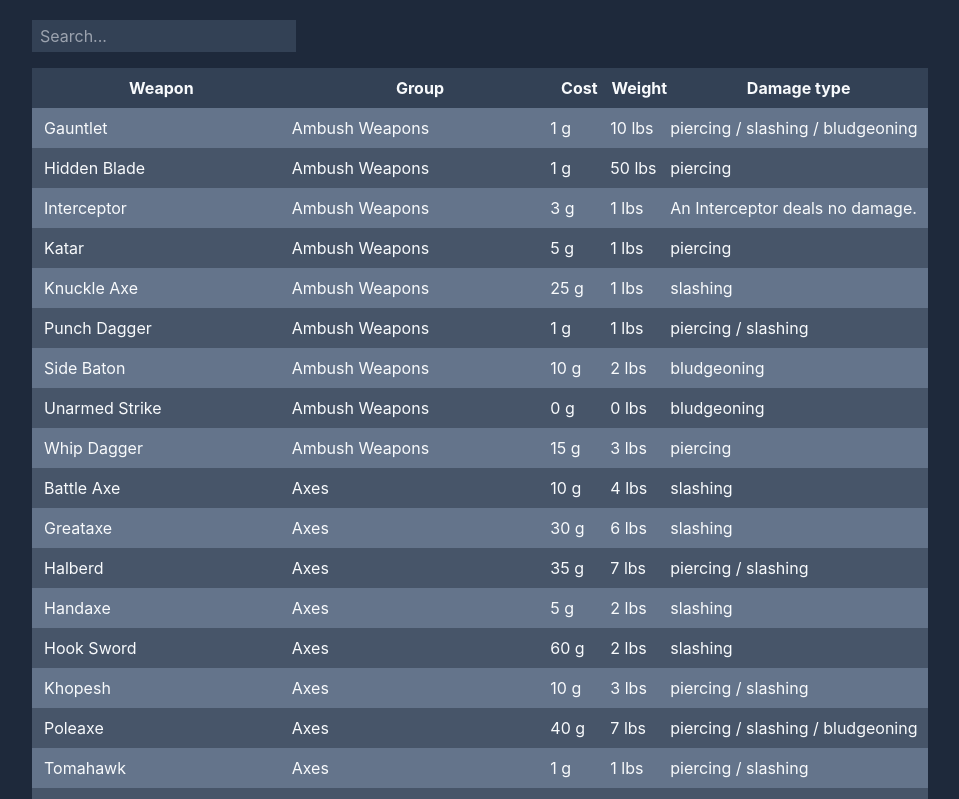
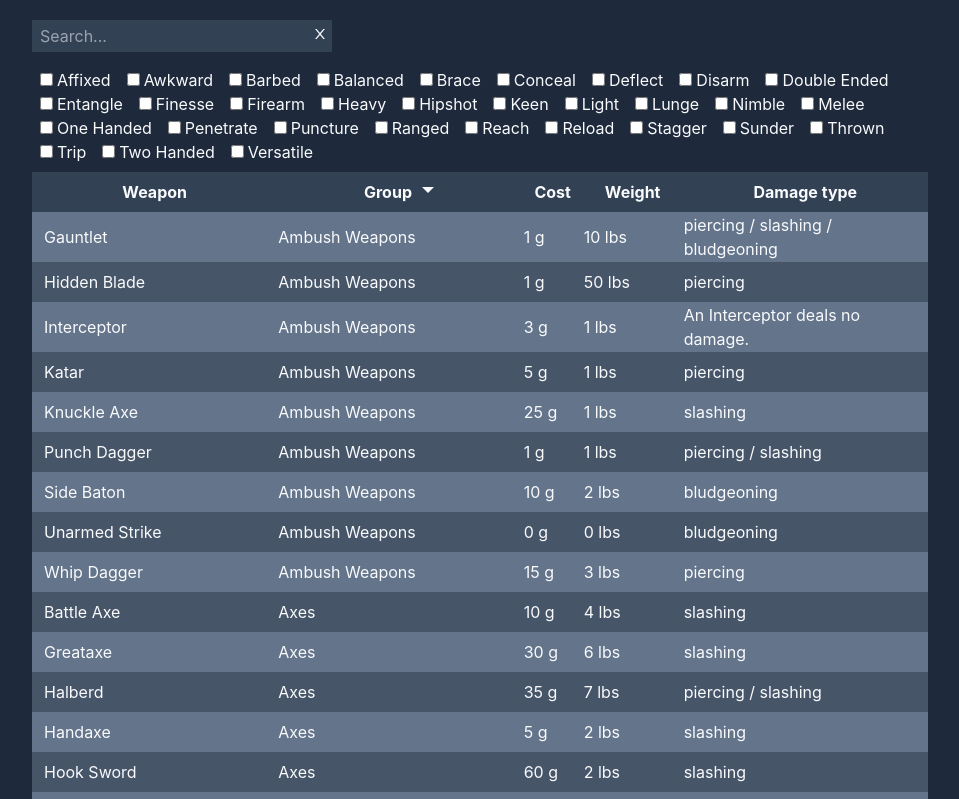
Before and after one commit to hetyey-b/dnd_homebrew_guide, a React (Create React App) app in the folder dnd_homebrew_guide/: page /dnd_homebrew_guide/rme_weapons in a window 1280 px wide. Shown: the top 799 px of the page, without its empty margins (160-1119 px from the left). Built offline with nearby package versions, Linux system fonts and the light colour scheme.

Commit message:
weapon property filter UI, but not hooked up

```diff
--- a/dnd_homebrew_guide/package.json
+++ b/dnd_homebrew_guide/package.json
@@ -10,6 +10,7 @@
     "bcrypt": "^5.0.1",
     "react": "^18.2.0",
     "react-dom": "^18.2.0",
+    "react-icons": "^4.4.0",
     "react-router-dom": "^6.3.0",
     "react-scripts": "5.0.1",
     "web-vitals": "^2.1.4"
--- a/dnd_homebrew_guide/public/index.html
+++ b/dnd_homebrew_guide/public/index.html
@@ -7,7 +7,7 @@
     <meta name="theme-color" content="#000000" />
     <meta
       name="description"
-      content="Web site created using create-react-app"
+      content="Web site for homebrew rules I use in my D&D 5e games"
     />
     <link rel="apple-touch-icon" href="%PUBLIC_URL%/logo192.png" />
     <!--
@@ -24,7 +24,7 @@
       work correctly both with client-side routing and a non-root public URL.
       Learn how to configure a non-root public URL by running `npm run build`.
     -->
-    <title>React App</title>
+    <title>D&D 5e Homebrew guide</title>
   </head>
   <body>
     <noscript>You need to enable JavaScript to run this app.</noscript>
--- a/dnd_homebrew_guide/src/pages/RMEWeapons.js
+++ b/dnd_homebrew_guide/src/pages/RMEWeapons.js
@@ -1,5 +1,8 @@
 import React from "react";
-import {weapons} from "../data/RME"
+import {weapons, properties} from "../data/RME"
+
+import {AiOutlineClose} from 'react-icons/ai';
+import {GoTriangleDown, GoTriangleUp} from 'react-icons/go';
 
 const RMEWeapons = () => {
 	const [sortingBy,setSortingBy] = React.useState("group");
@@ -22,6 +25,7 @@ const RMEWeapons = () => {
 	]);
 	const [filteredWeapons,setFilteredWeapons] = React.useState([]);
 	const [selectedWeapon,setSelectedWeapon] = React.useState(null);
+	const [checkedProperties, setCheckedProperties] = React.useState([]);
 
 	const sortWeaponsBy = (property) => {
 		if (allWeapons[0][property] === undefined) {
@@ -69,7 +73,7 @@ const RMEWeapons = () => {
 				return weapon.name.toLowerCase().includes(searchQuery);
 			}));
 		}, 500);
-	}, [searchQuery]);
+	}, [allWeapons, searchQuery]);
 
 	const handleSearchOnChange = (event) => {
 		setSearchQuery(event.target.value.toLowerCase());
@@ -81,35 +85,117 @@ const RMEWeapons = () => {
 				<input
 					type="text"
 					placeholder="Search..."
-					className="mb-4 bg-slate-700 text-slate-50 px-2 py-1"
+					className="mb-4 bg-slate-700 text-slate-50 px-2 py-1 w-[300px]"
 					value={searchQuery}
 					onChange={handleSearchOnChange}
 				/>
+				<button
+					className="ml-[-20px]"
+					onClick={() => setSearchQuery('')}
+				>
+					<AiOutlineClose />
+				</button>
+				<div
+					className="block mb-2"
+				>
+					{
+						properties.map((property) => (
+							<label className="mx-2 inline-block cursor-pointer">
+								<input
+									className="bg-slate-700"
+									type="checkbox"
+									defaultChecked={checkedProperties.includes(property.name)}
+									onChange={() => {
+										const newCheckedTypes = [...checkedProperties];
+										if (newCheckedTypes.includes(property.name)) {
+											newCheckedTypes.splice(newCheckedTypes.indexOf(property.name), 1);
+										} else {
+											newCheckedTypes.push(property.name);
+										}
+										setCheckedProperties(newCheckedTypes);
+									}}
+								/>
+								<span className="ml-1">
+									{property.name}
+								</span>
+							</label>
+						))
+					}
+				</div>
 				<table className="table-fixed w-full">
+					<thead>
 						<tr className="cursor-pointer bg-slate-700 ">
 							<th
 								className="py-2 hover:bg-slate-400 transition-colors duration-300 ease-in-out"
 								onClick={() => sortWeaponsBy("name")}
 							>
+								<span className="inline-block">
 									Weapon
+								</span>
+								{
+									sortingBy === "name" &&
+									<span className="ml-2 inline-block">
+										{
+											sortingDir === 1 ?
+											<GoTriangleDown /> :
+											<GoTriangleUp />
+										}
+									</span>
+								}
 							</th>
 							<th
 								className="py-2 hover:bg-slate-400 transition-colors duration-300 ease-in-out"
 								onClick={() => sortWeaponsBy("group")}
 							>
+								<span className="inline-block">
 									Group
+								</span>
+								{
+									sortingBy === "group" &&
+									<span className="ml-2 inline-block">
+										{
+											sortingDir === 1 ?
+											<GoTriangleDown /> :
+											<GoTriangleUp />
+										}
+									</span>
+								}
 							</th>
 							<th
 								className="py-2 hover:bg-slate-400 transition-colors duration-300 ease-in-out w-[60px]"
 								onClick={() => sortWeaponsBy("gold")}
 							>
+								<span className="inline-block">
 									Cost
+								</span>
+								{
+									sortingBy === "gold" &&
+									<span className="ml-2 inline-block">
+										{
+											sortingDir === 1 ?
+											<GoTriangleDown /> :
+											<GoTriangleUp />
+										}
+									</span>
+								}
 							</th>
 							<th
-							className="py-2 hover:bg-slate-400 transition-colors duration-300 ease-in-out w-[60px]"
+								className="py-2 hover:bg-slate-400 transition-colors duration-300 ease-in-out w-[100px]"
 								onClick={() => sortWeaponsBy("weight")}
 							>
+								<span className="inline-block">
 									Weight
+								</span>
+								{
+									sortingBy === "weight" &&
+									<span className="ml-2 inline-block">
+										{
+											sortingDir === 1 ?
+											<GoTriangleDown /> :
+											<GoTriangleUp />
+										}
+									</span>
+								}
 							</th>
 							<th
 								className="py-2 hover:bg-slate-400 transition-colors duration-300 ease-in-out"
@@ -117,6 +203,7 @@ const RMEWeapons = () => {
 								Damage type
 							</th>
 						</tr>
+					</thead>
 					<tbody>
 						{
 							(searchQuery.length > 0 ? filteredWeapons : allWeapons).map((weapon, ind) => (
```
Also changed, not shown: 2 other files (tests, documents, lock files or other folders). Lines whose indentation alone changed are shown as unchanged.
